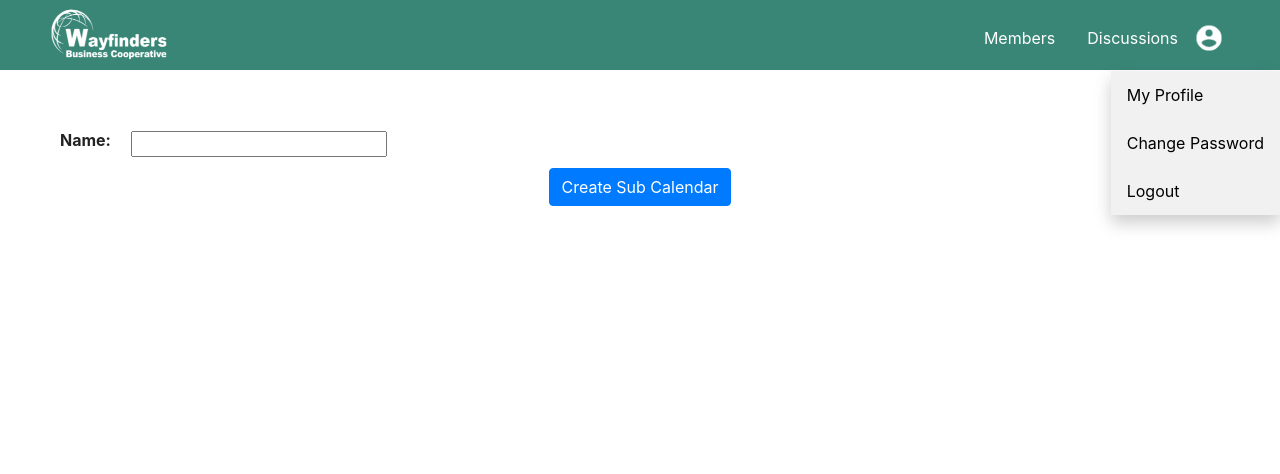
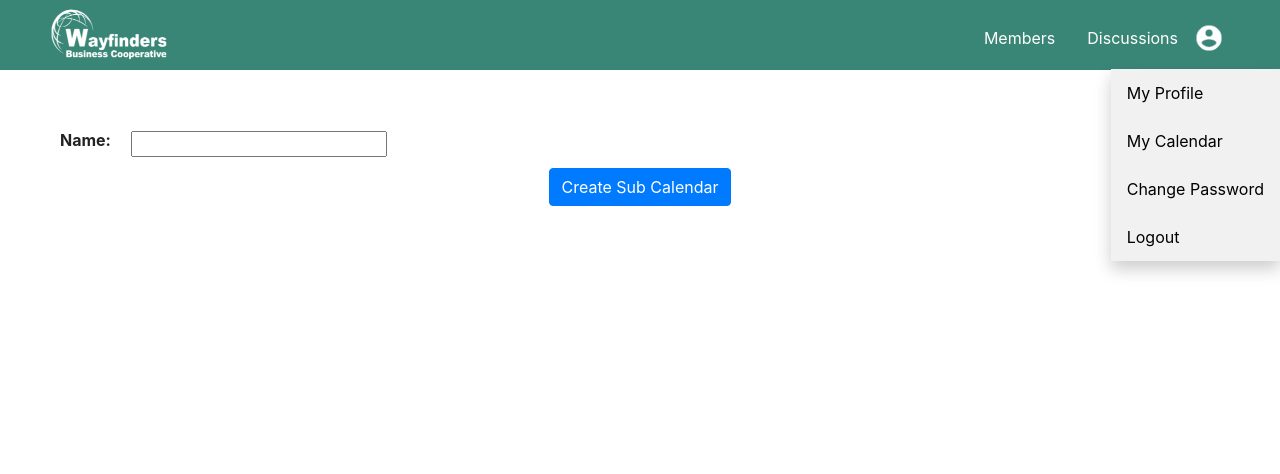
Before and after one commit to lishun168/wayfinders_public, a Django app: page /create_filter/1 in a window 1280 px wide, after a click that opens the changed part. Shown: the top 474 px of the page. Run offline with Django 3.2, Linux system fonts and the light colour scheme; a user stored in the database is signed in; tables that the repository leaves empty hold one stand-in row (values such as "Sample post"); some libraries are stand-ins or nearby versions.

Commit message:
upload mid changes

```diff
--- a/cal/views.py
+++ b/cal/views.py
@@ -5,7 +5,8 @@ from django.views import View
 from datetime import date
 from calendar import HTMLCalendar
 from itertools import groupby
-from .models import Calendar as CalendarModel, Filter
+from .models import Calendar as CalendarModel
+from .models import Filter
 from events.models import Event
 from django.http import HttpResponseRedirect, HttpResponse
 from django.views.decorators import csrf
@@ -15,6 +16,14 @@ from login.views import LoginPermissionMixin
 
 import logging
 logger = logging.getLogger(__name__)
+
+class MyCalendar(LoginPermissionMixin, View):
+    def get(self, request):
+        calendar = CalendarModel.objects.get(user__user=request.user.pk)
+        id = calendar.pk
+
+        address = '/calendar/' + str(id)
+        return HttpResponseRedirect(address)
 
 class EventCalendar(HTMLCalendar):
 
@@ -73,7 +82,7 @@ class EventCalendar(HTMLCalendar):
     def day_cell(self, cssclass, body):
         return '<td class="%s">%s</td>' % (cssclass, body)
 
-def get_calendar_context(calendar, filt, date):
+def get_calendar_context(calendar, filter, filter_params, date):
     times = [
             "12 AM", "1 AM", "2 AM", "3 AM", "4 AM", "5 AM",
             "6 AM", "7 AM", "8 AM", "9 AM", "10 AM", "11 AM",
@@ -81,15 +90,24 @@ def get_calendar_context(calendar, filt, date):
             "6 PM", "7 PM", "8 PM", "9 PM", "10 PM", "11 PM"
         ]
 
-    events = Event.objects.filter(date__year=date.year, date__month=date.month)
-    html_c = EventCalendar(events, calendar).formatmonth(date.year, date.month)
     context = {
             'calendar': calendar,
-            'html_calendar': mark_safe(html_c),
             'times': times,
-            'filters': filt,
+            'filters': filter,
             'date_object': date
     }
+
+    if filter_params == []:
+        events = Event.objects.filter(date__year=date.year, date__month=date.month, calendar=calendar)
+        html_c = EventCalendar(events, calendar).formatmonth(date.year, date.month)
+        context['html_calendar'] = mark_safe(html_c)
+    else:
+        for i in range(0, len(filter_params)):
+            filter_params[i] = int(filter_params[i])
+        events = Event.objects.filter(date__year=date.year, date__month=date.month, calendar=calendar, sub_calendar__in=filter_params)
+        logger.error(events)
+        html_c = EventCalendar(events, calendar).formatmonth(date.year, date.month)
+        context['html_calendar'] = mark_safe(html_c)
 
     return context
 
@@ -99,10 +117,11 @@ class Calendar(LoginPermissionMixin, View):
 
     def get(self, request, pk):
 
-        c = CalendarModel.objects.get(pk=pk)
-        f = Filter.objects.filter(calendar=c)
+        calendar = CalendarModel.objects.get(pk=pk)
+        filters = Filter.objects.filter(calendar=calendar)
+        filter_params = request.GET.getlist('filters')
         today = datetime.today()
-        context = get_calendar_context(c, f, today)
+        context = get_calendar_context(calendar, filters, filter_params, today)
 
         return render(request, self.template_name, context)
 
--- a/events/models.py
+++ b/events/models.py
@@ -12,7 +12,7 @@ class Event(models.Model):
     date = models.DateField(u'Day of Event', default=datetime.now)
     time = models.TimeField(u'Start Time', default=datetime.now)
     end_time = models.TimeField(u'End Time', default=datetime.now)
-    sub_calendar = models.ForeignKey(Filter, on_delete=models.SET_NULL, null=True, blank=True)
+    sub_calendar = models.ForeignKey(Filter, on_delete=models.SET_NULL, null=True, blank=True, verbose_name="Calendar")
     public = models.BooleanField(default=True)
     is_open = models.BooleanField(u'Open to Public', default=False)
     open_editing = models.BooleanField(u'Public can Edit', default=False)
--- a/members/admin.py
+++ b/members/admin.py
@@ -49,3 +49,4 @@ admin.site.register(UserRole)
 admin.site.register(Permissions, PermissionsAdmin)
 admin.site.register(Gallery)
 admin.site.register(Application)
+#admin.site.register(FileUploadApplication)
--- a/members/models.py
+++ b/members/models.py
@@ -127,3 +127,5 @@ class Application(models.Model):
     class Meta:
         verbose_name="Application"
         verbose_name_plural="Applications"
+
+#class ApplicationUpload(models.Model):
--- a/members/views.py
+++ b/members/views.py
@@ -711,11 +711,13 @@ class Application(View):
     def post(self, request, *args, **kwargs):
         form = self.form_class(request.POST)
         if form.is_valid():
+            # add field = form.cleaned_data['field_name']
             name = form.cleaned_data['name']
             email = form.cleaned_data['email']
             organization_name = form.cleaned_data['organization_name']
             organization_email = form.cleaned_data['organization_email']
 
+            #application.field_name = field_name
             application = ApplicationModel()
             application.name = name
             application.email = email
--- a/wayfinders/templates/navbar.html
+++ b/wayfinders/templates/navbar.html
@@ -20,6 +20,7 @@
                 </div>
                 <div id="profile-dropdown" class="dropdown-content dropdown-menu-right hide">
                     <a href="/my_profile">My Profile</a>
+                    <a href="/my_calendar">My Calendar</a>
                     <a href="/change_password">Change Password</a>
                     <a href="/logout">Logout</a>
                 </div>
@@ -85,7 +86,7 @@
     }
 
     #profile-dropdown {
-        margin-top: 210px;
+        margin-top: 255px;
         position: absolute;
         z-index: 1;
         background-color: #f1f1f1;
--- a/wayfinders/urls.py
+++ b/wayfinders/urls.py
@@ -63,6 +63,7 @@ from forum.views import CreateReply
 from forum.views import UpdateReply
 from cal.views import Calendar
 from cal.views import CreateFilter
+from cal.views import MyCalendar
 from cal.views import CalendarDate
 from events.views import CreateInvitation
 from events.views import Invite
@@ -128,6 +129,7 @@ urlpatterns = [
     path('calendar/<int:pk>', Calendar.as_view()),
     path('calendar/<int:pk>/<int:year>/<int:month>', CalendarDate.as_view()),
     path('create_filter/<int:pk>', CreateFilter.as_view()),
+    path('my_calendar/', MyCalendar.as_view()),
 
     ## EVENT APP ##
     path('edit_event/<int:pk>', UpdateEvent.as_view()),
```
Also changed, not shown: cal/templates/cal/calendar.html (+26 -1 lines).
